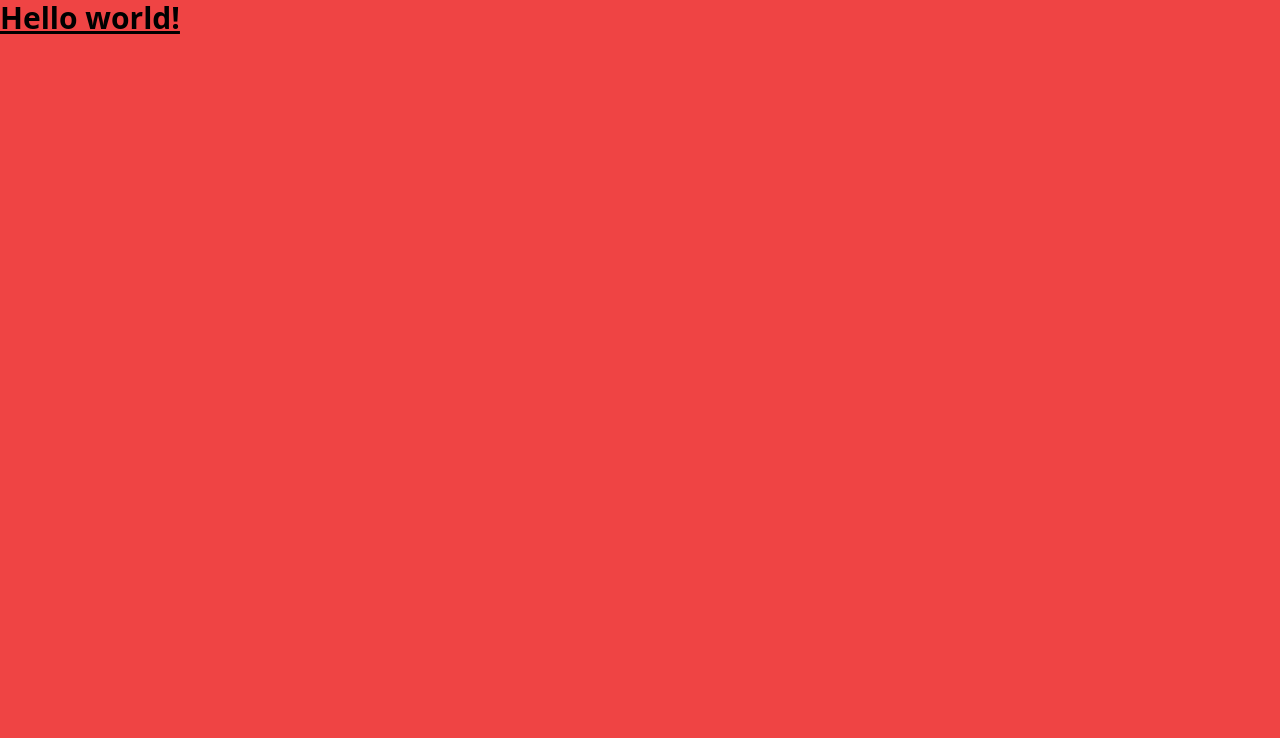
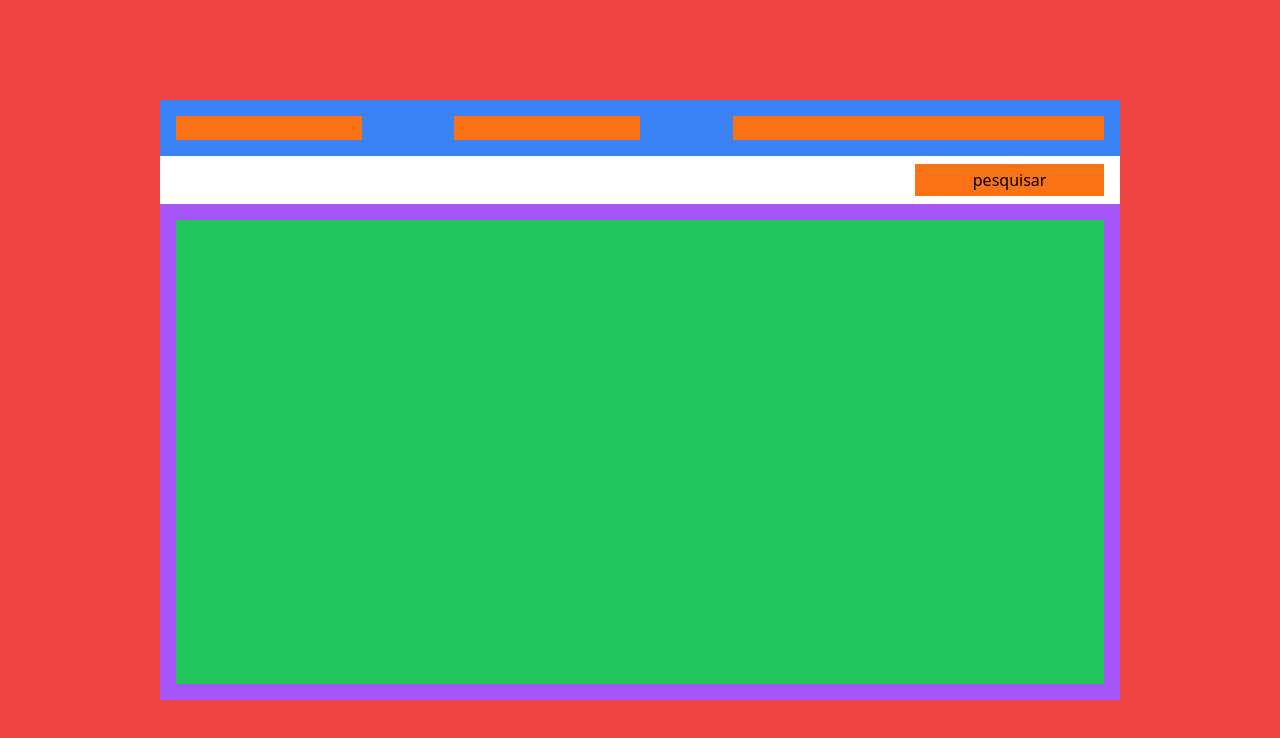
Before and after one commit to felippepg/desafio-frontend, a React (Vite) app: page / in a window 1280 px wide. Shown: the top 738 px of the page. Built offline with nearby package versions, Linux system fonts and the light colour scheme.

Commit message:
Layout tamplate para desktop

```diff
--- a/src/App.jsx
+++ b/src/App.jsx
@@ -10,8 +10,26 @@ function App() {
   //     .catch((error) => console.log(error));
   // });
   return (
-    <div className="bg-red-500 h-screen w-screen">
-      <h1 className="text-3xl font-bold underline">Hello world!</h1>
+    <div className="bg-red-500 flex flex-col items-center justify-center h-screen w-screen">
+      <div className="bg-white flex flex-col w-3/4 h-3/4">
+        <div className="bg-blue-500 flex justify-between p-4">
+          <input className="bg-orange-500 w-1/5" type="text" />
+          <input className="bg-orange-500 w-1/5" type="text" />
+          <input className="bg-orange-500 w-2/5" type="text" />
+        </div>
+
+        <div className="flex justify-end pr-4">
+          <input
+            className="bg-orange-500 w-1/5 mt-2 mb-2 p-1"
+            type="button"
+            value="pesquisar"
+          />
+        </div>
+
+        <div className="bg-purple-500 w-full h-full p-4">
+          <div className="bg-green-500 w-full h-full"></div>
+        </div>
+      </div>
     </div>
   );
 }
```
